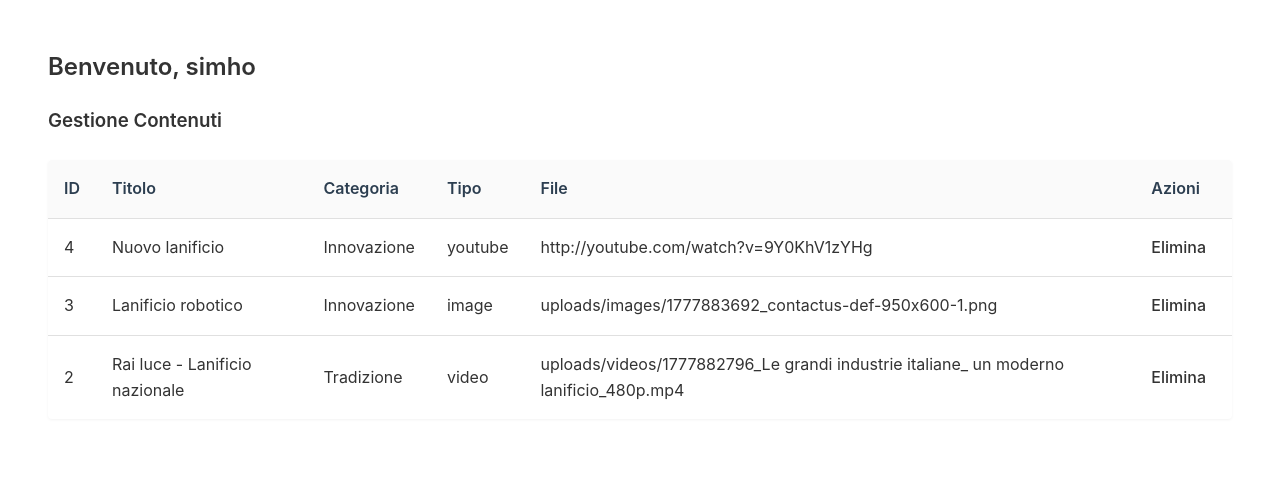
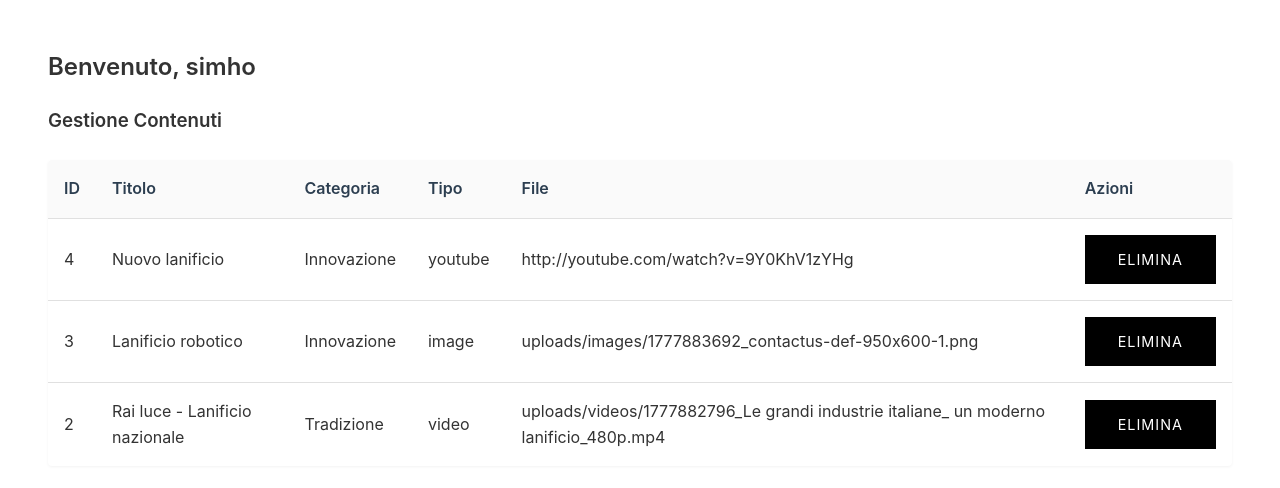
Before and after one commit to EasySimho/Progetto-PHP, a PHP site: page /admin/dashboard.php in a window 1280 px wide. Shown: the part 130-618 px from the top of the page. Run offline with PHP 8.4, Linux system fonts and the light colour scheme; a user stored in the database is signed in; data comes from the database, SQL or seed files in the repository.

Commit message:
fix button

```diff
--- a/admin/dashboard.php
+++ b/admin/dashboard.php
@@ -50,7 +50,7 @@ $result = mysqli_query($conn, $sql);
                     <td><?php echo htmlspecialchars($row['media_type']); ?></td>
                     <td><?php echo htmlspecialchars($row['file_path']); ?></td>
                     <td>
-                        <a href="delete.php?id=<?php echo $row['id']; ?>" class="action-link danger"
+                        <a href="delete.php?id=<?php echo $row['id']; ?>" class=" btn"
                             onclick="return confirm('Sei sicuro?');">Elimina</a>
                     </td>
                 </tr>
```
